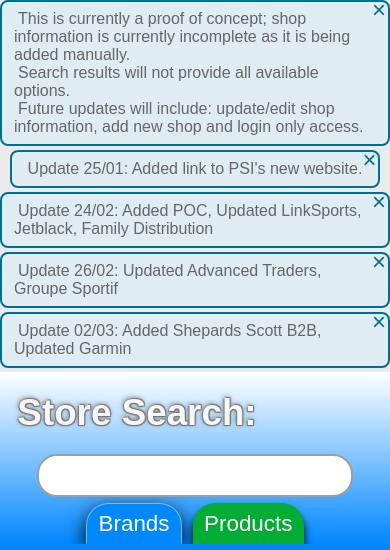
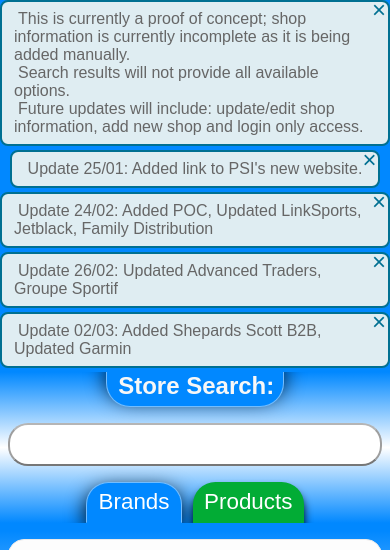
Before and after one commit to auxcodes/store-brand-reference, a website with bundled scripts: page index.html in a window 390 px wide. Shown: the top 550 px of the page. Built offline with nearby package versions, Linux system fonts and the light colour scheme; no server answers.

Commit message:
Add media queries for screen size

```diff
--- a/style.css
+++ b/style.css
@@ -29,10 +29,9 @@
 }
 
 label {
-    font-size: 2.3rem;
+    font-size: 2rem;
     font-weight: bold;
     color: #f7f7f7;
-    text-shadow: -1px 1px 1px #777, 1px 1px 1px #777, 1px -1px 1px #777, -1px -1px 5px #777;
 }
 
 input,
@@ -79,19 +78,28 @@
 }
 
 .search-label {
-    text-align: center;
     min-width: max-content;
-    margin: 0.55em 0 0 0;
+    margin: 0.45em auto 0 auto;
+    border-radius: 1em 1em 0 0;
+    border: 1px rgb(114, 189, 255) solid;
+    border-bottom: none;
+    padding: 0.35em 0.35em 0 0.45em;
+    background-color: var(--active-search-color);
+    border-bottom: none;
+    text-align: end;
+    box-shadow: 0px 7px 20px #002443;
 }
 
 .search-input {
     padding: 0.4em 0.5em;
     border-radius: 1em;
     border: 2px #9e9e9e solid;
+    border-bottom: 2px #777 solid;
+    border-top: 2px #b5b5b5 solid;
     flex-grow: 2;
     position: relative;
     z-index: 1;
-    margin: 1em 1em 0 1em;
+    margin: 1em 1em 0.1em 1em;
     max-height: 1.3em;
 }
 
@@ -143,6 +151,53 @@
     border-right: 1px rgb(3, 213, 66) solid;
     border-left: 1px rgb(3, 213, 66) solid;
     border-bottom: 1px var(--product-color) solid;
+}
+
+@media screen and (max-width: 820px) {
+    label {
+        font-size: 1.5rem;
+    }
+    .search-label {
+        margin: 0.9em auto 0 auto;
+        padding: 0.35em 0.35em 0 0.35em;
+    }
+}
+
+@media screen and (max-width: 530px) {
+    header {
+        display: flex;
+        flex-direction: column;
+    }
+
+    .notifications-container {
+        min-height: 4px;
+        background-color: var(--active-search-color);
+        z-index: 1;
+        position: relative;
+    }
+
+    .search-bar {
+        background: linear-gradient(var(--active-search-color), #fff, var(--active-search-color));
+    }
+
+    .search-label {
+        margin: 0 auto 0.25em auto;
+        border-radius: 0 0 1em 1em;
+        padding: 0em 0.35em 0.25em 0.45em;
+        box-shadow: 0px -7px 20px #000910;
+        border-bottom: 1px rgb(114, 189, 255) solid;
+        border-top: none;
+    }
+
+    .search-input {
+        margin: 0.5em 0 0.5em 0;
+    }
+
+    .search-form {
+        margin: 0;
+        width: 100%;
+        flex-direction: column;
+    }
 }
 
 .content {
```
